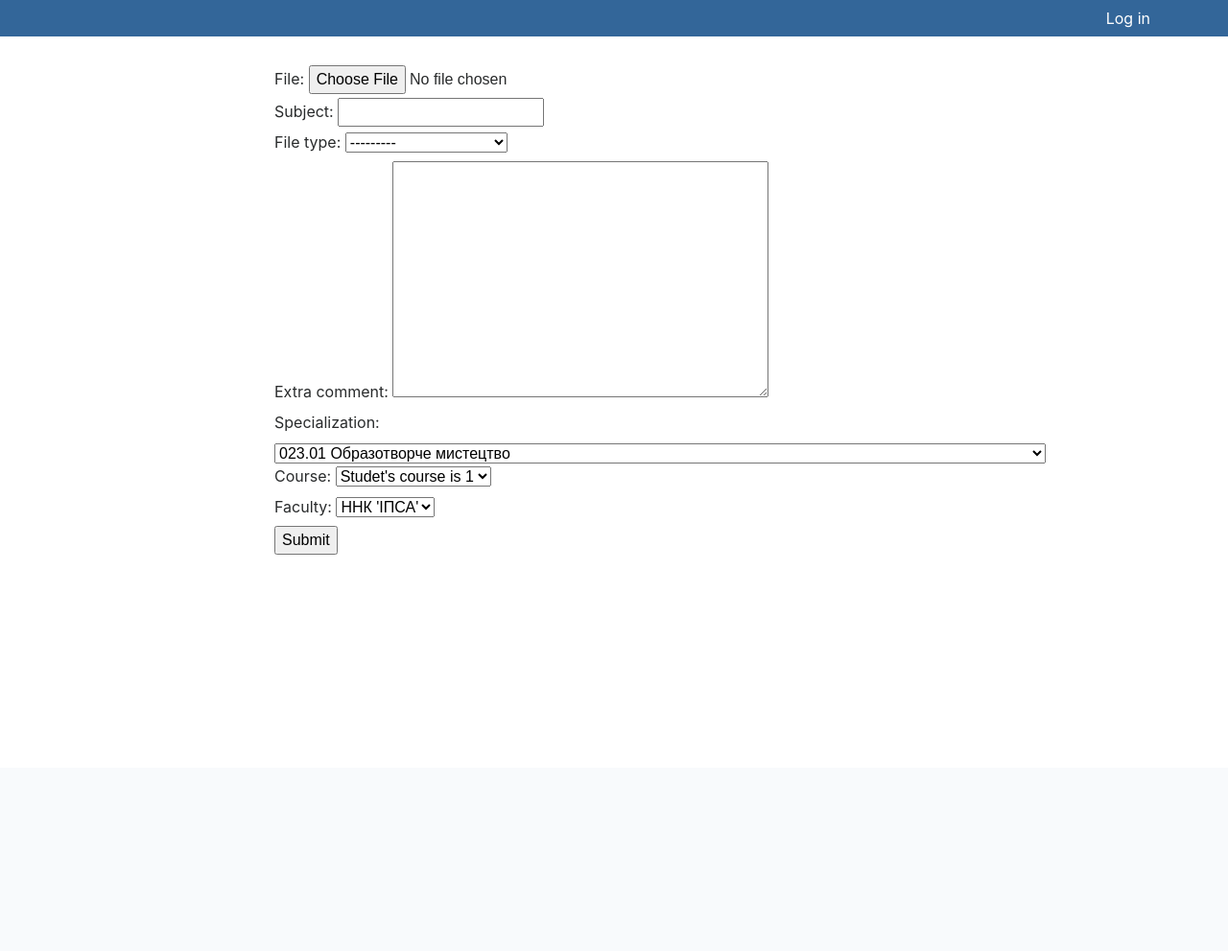
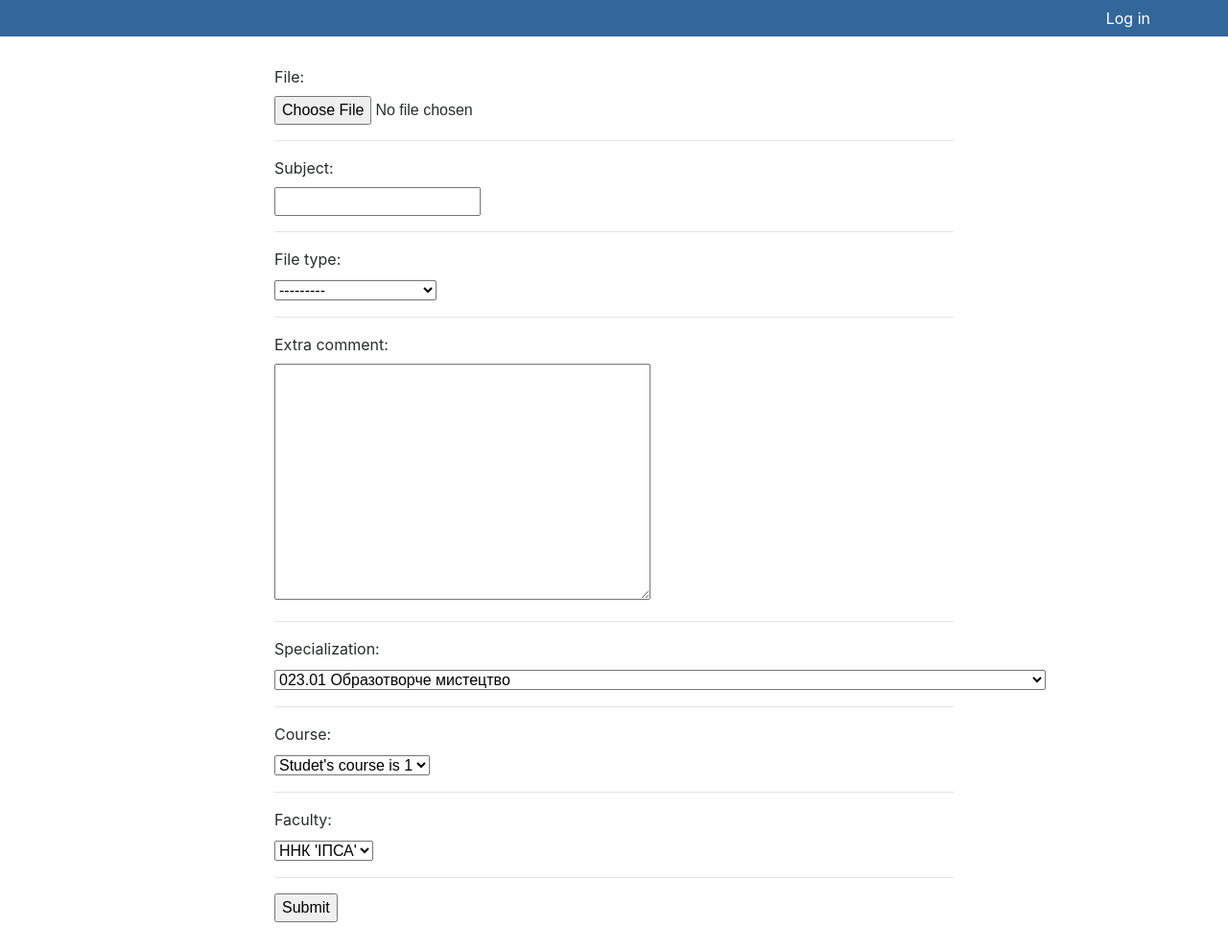
Before and after one commit to vilnitskiy/Writeoff, a Django app: page /1/1/1/1/ in a window 1280 px wide. Shown: the whole page at 96% size. Before the commit the page ends 578 px from the top, so only its background shows below. Run offline with Django 3.2, Linux system fonts and the light colour scheme; data comes from the database, SQL or seed files in the repository; data that the repository does not hold is empty; some libraries are stand-ins or nearby versions.

Commit message:
styles upd

```diff
--- a/WriteOff/assets/css/main.css
+++ b/WriteOff/assets/css/main.css
@@ -75,3 +75,7 @@
     display: flex;
     flex-wrap: wrap;
 }
+
+.label_form_item {
+    font-size: 16px;
+}
--- a/WriteOff/templates/base.html
+++ b/WriteOff/templates/base.html
@@ -8,8 +8,9 @@
     <link rel="stylesheet" href="{% static 'css/main.css' %}">
 
     <link rel="stylesheet" href="https://maxcdn.bootstrapcdn.com/bootstrap/4.0.0-alpha.6/css/bootstrap.min.css" integrity="	sha384-rwoIResjU2yc3z8GV/NPeZWAv56rSmLldC3R/AZzGRnGxQQKnKkoFVhFQhNUwEyJ" crossorigin="anonymous">
-    <script src="https://code.jquery.com/jquery-3.1.1.slim.min.js" integrity="sha384-A7FZj7v+d/sdmMqp/nOQwliLvUsJfDHW+k9Omg/a/	EheAdgtzNs3hpfag6Ed950n" crossorigin="anonymous"></script>
+    <script src="https://ajax.googleapis.com/ajax/libs/jquery/3.1.0/jquery.min.js"></script>
     <script src="https://cdnjs.cloudflare.com/ajax/libs/tether/1.4.0/js/tether.min.js" integrity="	sha384-DztdAPBWPRXSA/3eYEEUWrWCy7G5KFbe8fFjk5JAIxUYHKkDx6Qin1DkWx51bBrb" crossorigin="anonymous"></script>
+
     <script src="https://maxcdn.bootstrapcdn.com/bootstrap/4.0.0-alpha.6/js/bootstrap.min.js" integrity="sha384-vBWWzlZJ8ea9aCX4pEW3rVHjgjt7zpkNpZk+02D9phzyeVkE+jo0ieGizqPLForn" crossorigin="anonymous"></script>
 </head>
 
--- a/WriteOff/templates/files.html
+++ b/WriteOff/templates/files.html
@@ -9,8 +9,11 @@
         <div class="upload_form">
         {% for item in form %}
             <div class="{{ item.name }}">
-                <label for="id_{{ item.name }}">{{ item.label }}:</label>
+                <div class="label_form_item">
+                    <label for="id_{{ item.name }}">{{ item.label }}:</label>
+                </div>
                 {{ item }}
+                <hr>
             </div>
         {% endfor %}
         <input type="submit" value="Submit" />
```
